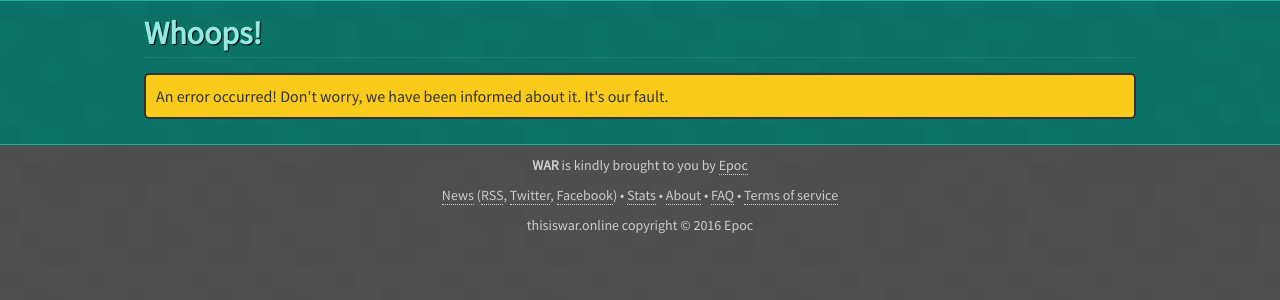
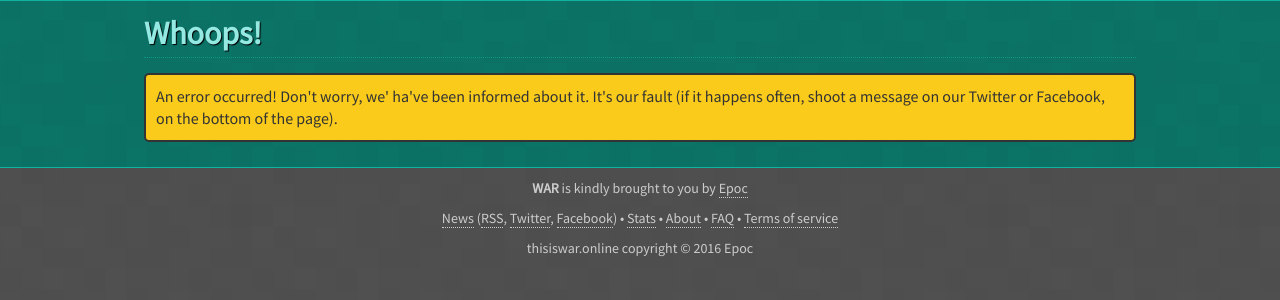
Before and after one commit to EpocDotFr/war, a Flask app: template templates/errors/500.html in a window 1280 px wide. Shown: the part 149-449 px from the top of the page. Run offline with Flask 2, Linux system fonts and the light colour scheme; the template is opened without the code that fills it, so the values that code supplies are empty; parts of the project's set-up code (start-up, migrations or seed data) failed here and were passed over; some libraries are stand-ins or nearby versions.

Commit message:
Update some error pages

```diff
--- a/templates/errors/500.html
+++ b/templates/errors/500.html
@@ -3,5 +3,5 @@
 {% block title %}Whoops!{% endblock %}
 
 {% block content %}
-    <div class="alert-error">An error occurred! Don't worry, we have been informed about it. It's our fault.</div>
+    <div class="alert-error">An error occurred! Don't worry, we' ha've been informed about it. It's our fault (if it happens often, shoot a message on our Twitter or Facebook, on the bottom of the page).</div>
 {% endblock %}
--- a/templates/errors/503.html
+++ b/templates/errors/503.html
@@ -3,5 +3,5 @@
 {% block title %}Maintenance in progress{% endblock %}
 
 {% block content %}
-    <div class="alert-error">We're currently polishing the server's fans! We'll be back shortly.</div>
+    <div class="alert-error">We're currently polishing the server's fans! Or maybe we're just overloaded by too many people. In any case, we'll be back shortly.</div>
 {% endblock %}
```
